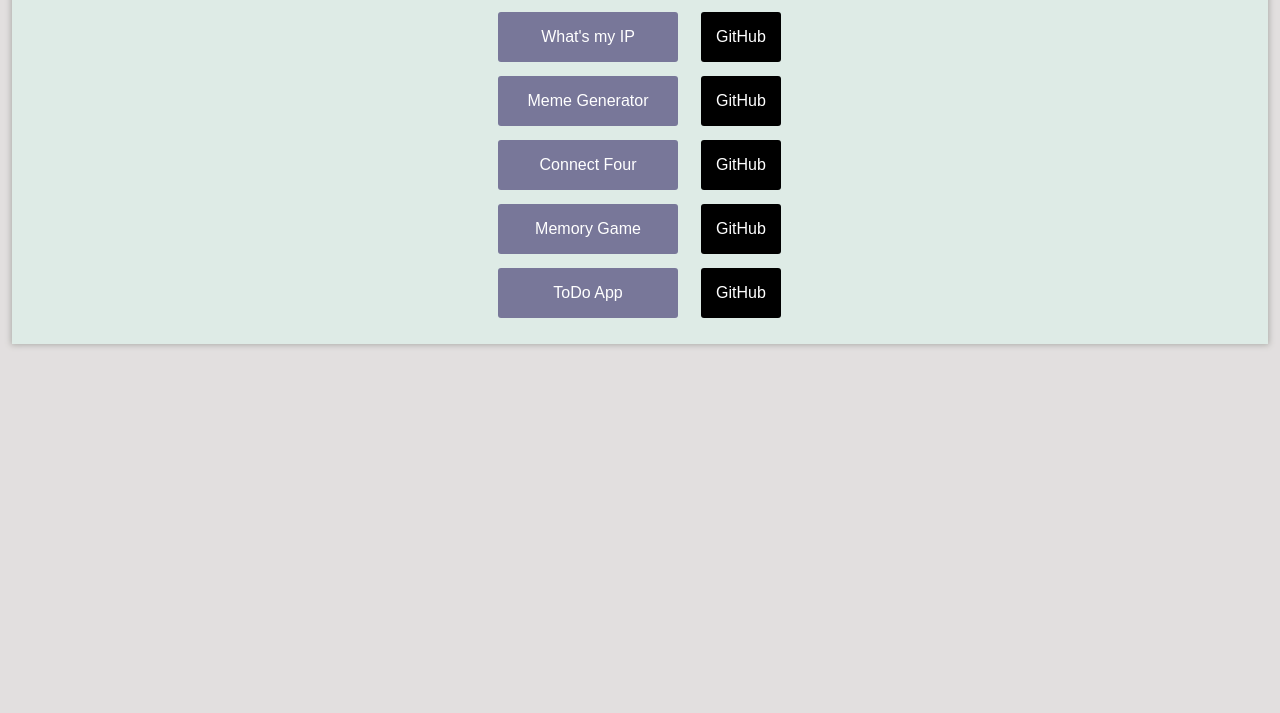
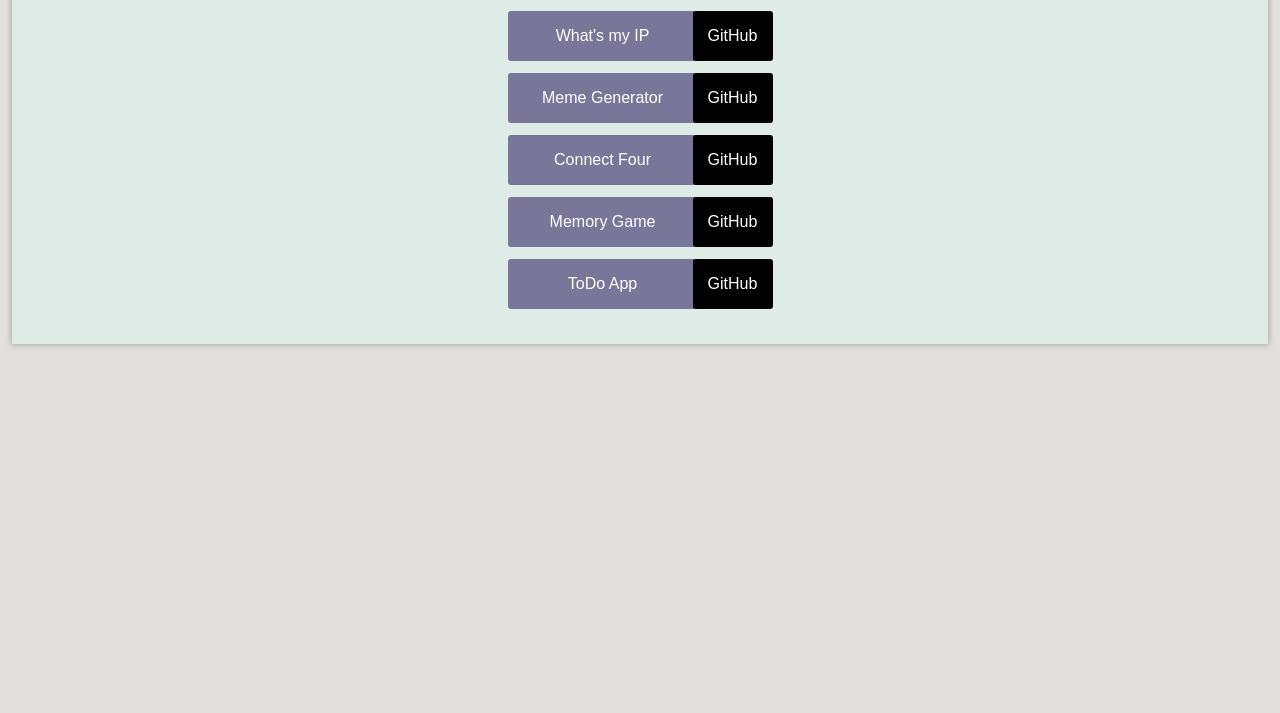
Before and after one commit to sizykhpa/portfolio_home_page, a plain HTML site: page index.html in a window 1280 px wide. Shown: the part 87-800 px from the top of the page. Drawn offline with Linux system fonts and the light colour scheme.

Commit message:
changed buttons style

```diff
--- a/index.html
+++ b/index.html
@@ -15,13 +15,11 @@
           <div>
             <div class="text-block">My Projects</div>
           </div>
-          <table style="width: 300px; margin: auto;">
+          <table style=" margin: auto;">
             <tr>
               <td>
                 <form method="GET" action="/my_ip">
                 <input id="my-ip" type="submit" class="submit-button" value="What's my IP"></form>
-              </td>
-              <td>
                 <form method="GET" action="https://github.com/sizykhpa/whats_my_ip_app">
                 <input type="submit" class="github-button" value="GitHub"></form>
               </td>
@@ -30,8 +28,6 @@
               <td>
                 <form method="GET" action="/meme_generator">
                 <input id="meme-generator" type="submit" class="submit-button" value="Meme Generator"></form>
-              </td>
-              <td>
                 <form method="GET" action="https://github.com/sizykhpa/meme_generator">
                 <input type="submit" class="github-button" value="GitHub"></form>
               </td>
@@ -40,8 +36,6 @@
               <td>
                 <form method="GET" action="/connect_four">
                 <input id="connect-4" type="submit" class="submit-button" value="Connect Four"></form>
-              </td>
-              <td>
                 <form method="GET" action="https://github.com/sizykhpa/connect_four">
                 <input type="submit" class="github-button" value="GitHub"></form>
               </td>
@@ -50,28 +44,19 @@
               <td>
                 <form method="GET" action="/memory_game">
                 <input id="memory-game" type="submit" class="submit-button" value="Memory Game"></form>
-                </td>
-              <td>
                 <form method="GET" action="https://github.com/sizykhpa/memory_game">
                 <input type="submit" class="github-button" value="GitHub"></form>
-              </td>
+                </td>
               </tr>
             <tr>
               <td>
                 <form method="GET" action="/todo_app">
                 <input id="todo-app" type="submit" class="submit-button" value="ToDo App"></form>
-              </td>
-              <td>
                 <form method="GET" action="https://github.com/sizykhpa/todo_app">
                 <input type="submit" class="github-button" value="GitHub"></form>
               </td>
             </tr>
           </table>
-
-
-
-
-
         </div>
       </div>
     </div>
--- a/style.css
+++ b/style.css
@@ -33,11 +33,16 @@
 .text-block {
   margin-bottom: 20px;
   color: #545196;
-  font-size: 28px;
+  font-size: 30px;
   line-height: 28px;
   text-align: center;
   margin-bottom: 22px;
 }
+
+form {
+  display: inline-block;
+}
+
 .form_block {
   margin: auto;
   width: 85%;
@@ -60,9 +65,7 @@
   outline: 0;
 }
 
-
 input {
-  display: block;
   height: 50px;
   border-radius: 3px;
   text-align: center;
@@ -74,22 +77,19 @@
 }
 
 .submit-button {
-  width: 180px;
-  /* margin: 15px; */
-  margin: 5px;
-  /* margin-right: auto;
-  margin-left: auto; */
+  width: 195px;
+  margin: 4px 0px 4px 0px;
   border-radius: 3px;
   background-color: #787799;
-  padding: 9px 15px;
+  /* padding: 9px 15px; */
+  text-indent: -5px;
   color: white;
-
-  grid-column-end: span 2;
 }
 
 .github-button {
   width: 80px;
   background-color: black;
+  margin-left: -14px;
   color: white;
 
 }
```
